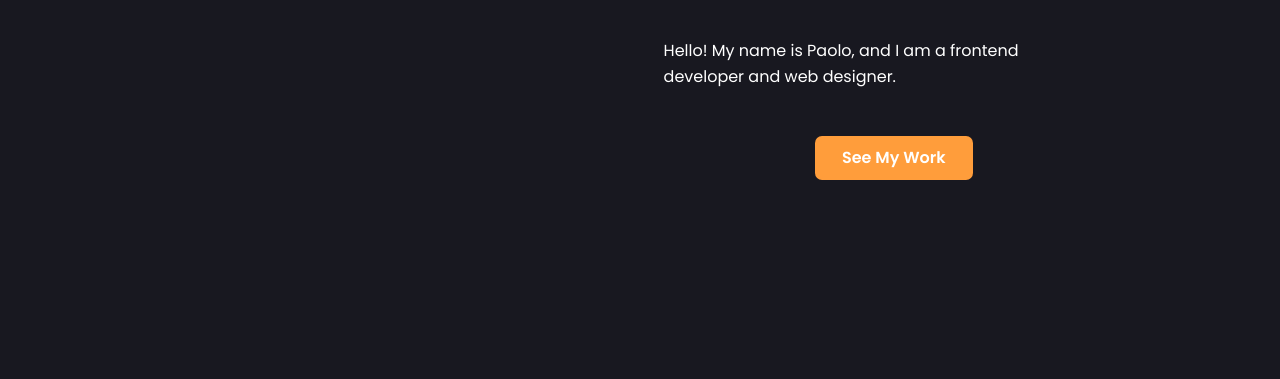
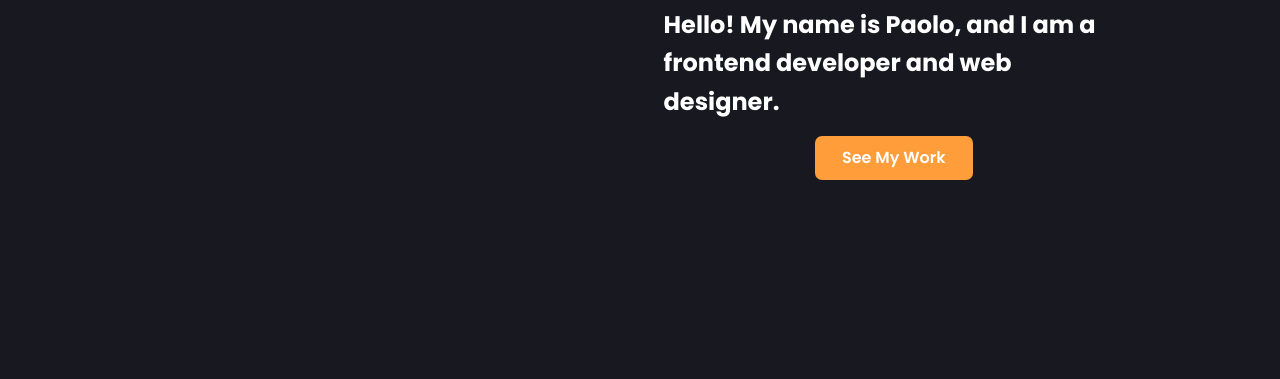
Before and after one commit to paolo-mad/portfolio-paolo-damen, a plain HTML site: page index.html in a window 1280 px wide. Shown: the part 421-800 px from the top of the page. Drawn offline with Linux system fonts and the light colour scheme.

Commit message:
Update index.html

```diff
--- a/index.html
+++ b/index.html
@@ -87,8 +87,8 @@
               <img src="img/selva.png" alt="listo" width="250px">
               <img src="img/Starwars.png" alt="listo" width="250px">
             </div>
-            <p class="intro-text"> Hello! My name is Paolo, and I am a frontend developer and web
-              designer.</p>
+            <h1> Hello! My name is Paolo, and I am a frontend developer and web
+              designer.</h1>
           </div>
           <br>
           <a href="#work" class="btn pry-btn">see my work</a>
```
